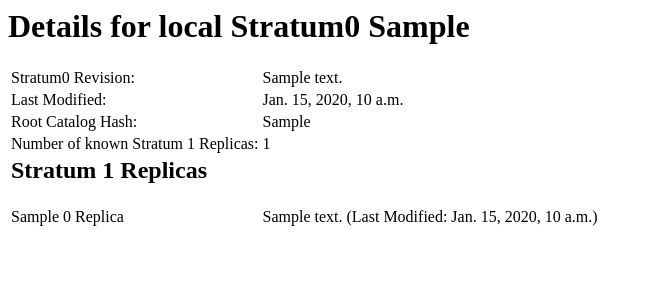
After one commit to Moliholy/monitor, a Django app: template stratum0/templates/stratum0/details.html in a window 1280 px wide. The commit adds this page. Shown: the top 300 px of the page, without its empty margins (0-652 px from the left). Run offline with Django 3.2, Linux system fonts and the light colour scheme; the template is opened without the code that fills it: most values are stand-ins (such as "Sample title", 1, 10 or a date in 2020).

Commit message:
add a more detailed details view

```diff
--- /dev/null
+++ b/stratum0/templates/stratum0/details.html
@@ -0,0 +1,28 @@
+<h1>Details for local Stratum0 {{ stratum0 }}</h1>
+<table>
+    <tr>
+        <td>Stratum0 Revision:</td>
+        <td>{{ stratum0.manifest.revision }}</td>
+    </tr>
+    <tr>
+        <td>Last Modified:</td>
+        <td>{{ stratum0.manifest.last_modified }}</td>
+    </tr>
+    <tr>
+        <td>Root Catalog Hash:</td>
+        <td>{{ stratum0.manifest.root_catalog }}</td>
+    </tr>
+    <tr>
+        <td>Number of known Stratum 1 Replicas:</td>
+        <td>{{ stratum1_list|length }}</td>
+    </tr>
+    <tr>
+        <td colspan="2"><h2>Stratum 1 Replicas</h2></td>
+    </tr>
+    {% for stratum1 in stratum1_list %}
+    <tr>
+        <td>{{ stratum1.0.name }} Replica</td>
+        <td>{{ stratum1.1.manifest.revision }} (Last Modified: {{ stratum1.1.manifest.last_modified }})</td>
+    </tr>
+    {% endfor %}
+</table>
--- a/stratum0/templates/stratum0/index.html
+++ b/stratum0/templates/stratum0/index.html
@@ -1,7 +1,7 @@
 {% if stratum1_mapping %}
     <ul>
     {% for stratum0, stratum0_replicas in stratum1_mapping.items %}
-        <li>{{ stratum0 }} (Current Revision: {{ stratum0.manifest.revision }})</li>
+        <li><a href="/stratum0/{{ stratum0.fqrn }}/">{{ stratum0 }}</a> (Current Revision: {{ stratum0.manifest.revision }})</li>
         <ul>
             {% for stratum1 in stratum0_replicas %}
                 <li>{{ stratum1.fqrn }} at {{ stratum1.url }} (Current Revision: {{ stratum1.manifest.revision }})</li>
--- a/stratum0/urls.py
+++ b/stratum0/urls.py
@@ -4,5 +4,5 @@ from stratum0 import views
 
 urlpatterns = patterns('',
     url(r'^$', views.index, name='index'),
-    url(r'^(?P<stratum1_id>\d+)/$', views.details, name='details'),
+    url(r'^(?P<stratum0_fqrn>.+)/$', views.details, name='details'),
 )
```
Also changed, not shown: stratum0/views.py (+16 -6 lines).
